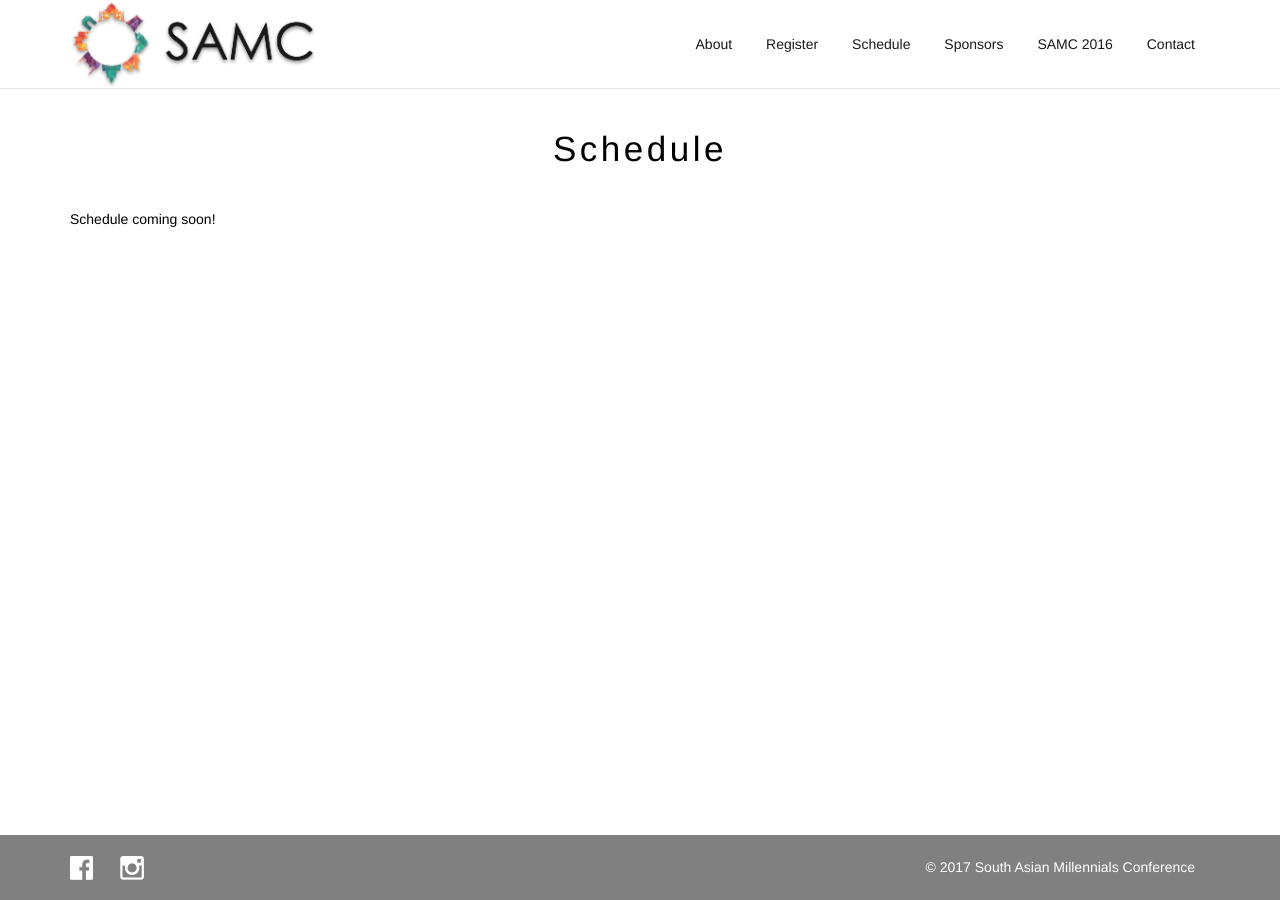
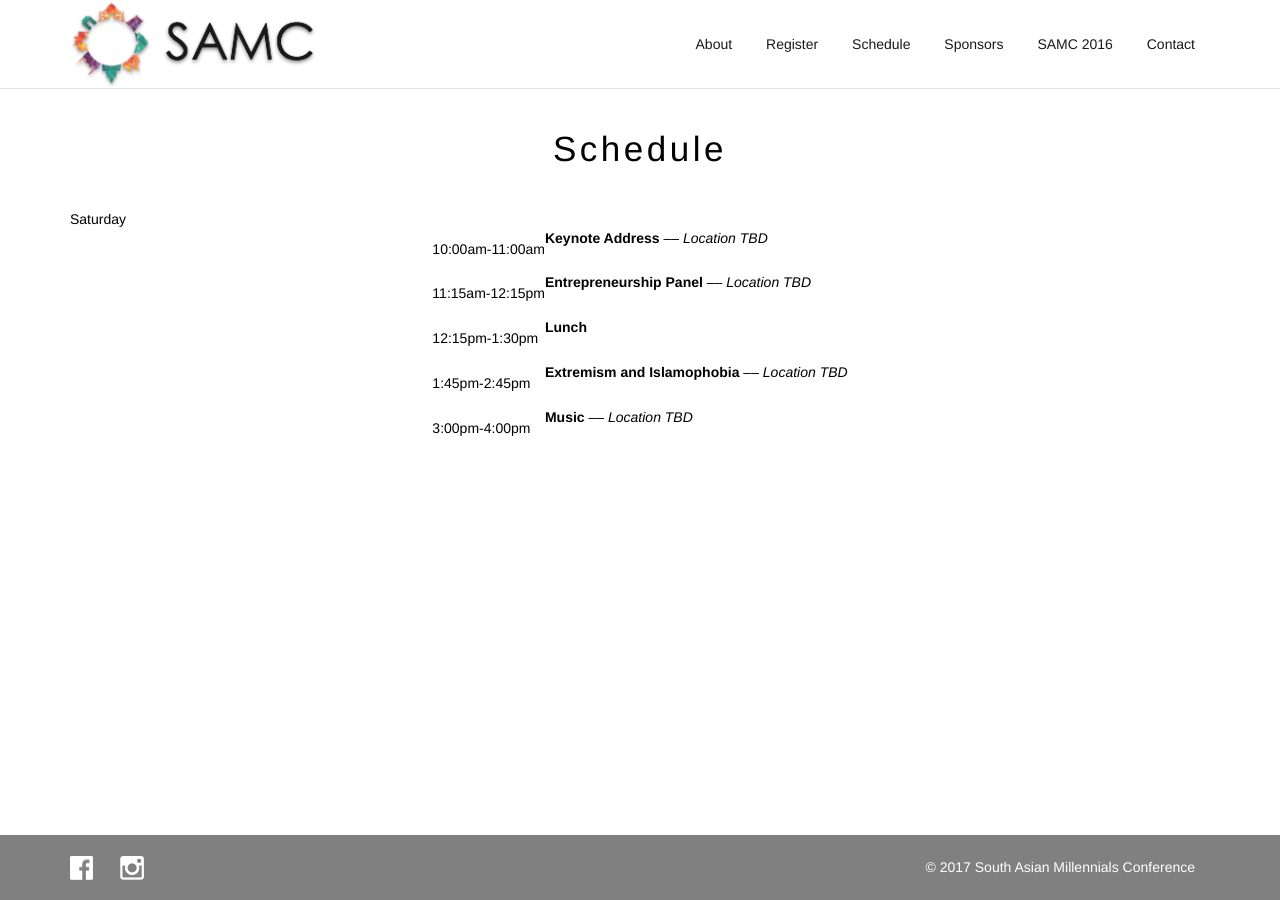
Before and after one commit to samconf/samconf.github.io, a Jekyll site: the page built from schedule/index.html, in a window 1280 px wide. Built offline with Jekyll 4.4.1, drawn with Linux system fonts in a browser that asks for light colours.

Commit message:
Adding 2017 Preliminary Saturday Schedule

```diff
--- a/schedule/index.html
+++ b/schedule/index.html
@@ -5,56 +5,45 @@ endpoint: schedule
 ---
 
 <div class="container">
-    <table class="schedule">
+    <!-- <table class="schedule">
         <tbody>
-            <tr>Schedule coming soon!</tr>
-            <!--<tr>
+            <tr>
                 <td></td>
                 <td><strong>Social Event</strong> <i>–– Location TBD</i>
                 <br><br></td>
             </tr>
         </tbody>
-    </table>
+    </table> -->
     <table class="saturdayschedule">
-        <tbody>
-            <tr>Saturday
+        <tbody>Saturday
+            <tr>
                 <td>10:00am-11:00am</td>
                 <td><strong>Keynote Address</strong> <i>–– Location TBD</i>
                 <br><br></td>
             </tr>
             <tr>
-                <td>11:00am-1:30pm</td>
+                <td>11:15am-12:15pm</td>
+                <td><strong>Entrepreneurship Panel</strong> <i>–– Location TBD</i>
+                <br><br></td>
+            </tr>
+            <tr>
+                <td>12:15pm-1:30pm</td>
                 <td><strong>Lunch</strong>
                 <br><br></td>
             </tr>
             <tr>
-                <td>1:30pm-2:30pm</td>
-                <td><strong>Event 1</strong> <i></i>
+                <td>1:45pm-2:45pm</td>
+                <td><strong>Extremism and Islamophobia</strong> <i>–– Location TBD</i>
                 <br><br></td>
             </tr>
             <tr>
-                <td>2:45pm-3:45pm</td>
-                <td><strong>Event 2</strong> <i></i>
-                <br><br></td>
-            </tr>
-            <tr>
-                <td>3:45pm-4:15pm</td>
-                <td><strong>30 Minute Break</strong> <i></i>
-                <br><br></td>
-            </tr>
-            <tr>
-                <td>4:15pm-5:15pm</td>
-                <td><strong>Event 3</strong> <i></i>
-                <br><br></td>
-            </tr>
-            <tr>
-                <td>5:30pm-6:30pm</td>
-                <td><strong>Event 4</strong> <i></i>
+                <td>3:00pm-4:00pm</td>
+                <td><strong>Music</strong> <i>–– Location TBD</i>
                 <br><br></td>
             </tr>
         </tbody>
     </table>
-    <table class="sundayschedule">
+    <!-- <table class="sundayschedule">
         <tbody>
             <tr>Sunday
                 <td>10:00am-11:00am</td>
@@ -70,9 +59,9 @@ endpoint: schedule
                 <td></td>
                 <td><strong>Delegates check out</strong> <i></i>
                 <br><br></td>
-            </tr>-->
+            </tr>
         </tbody>
-    </table>
+    </table> -->
 </div>
 
 <!-- This is 2017's schedule. Left for future reference. <tr>
```
